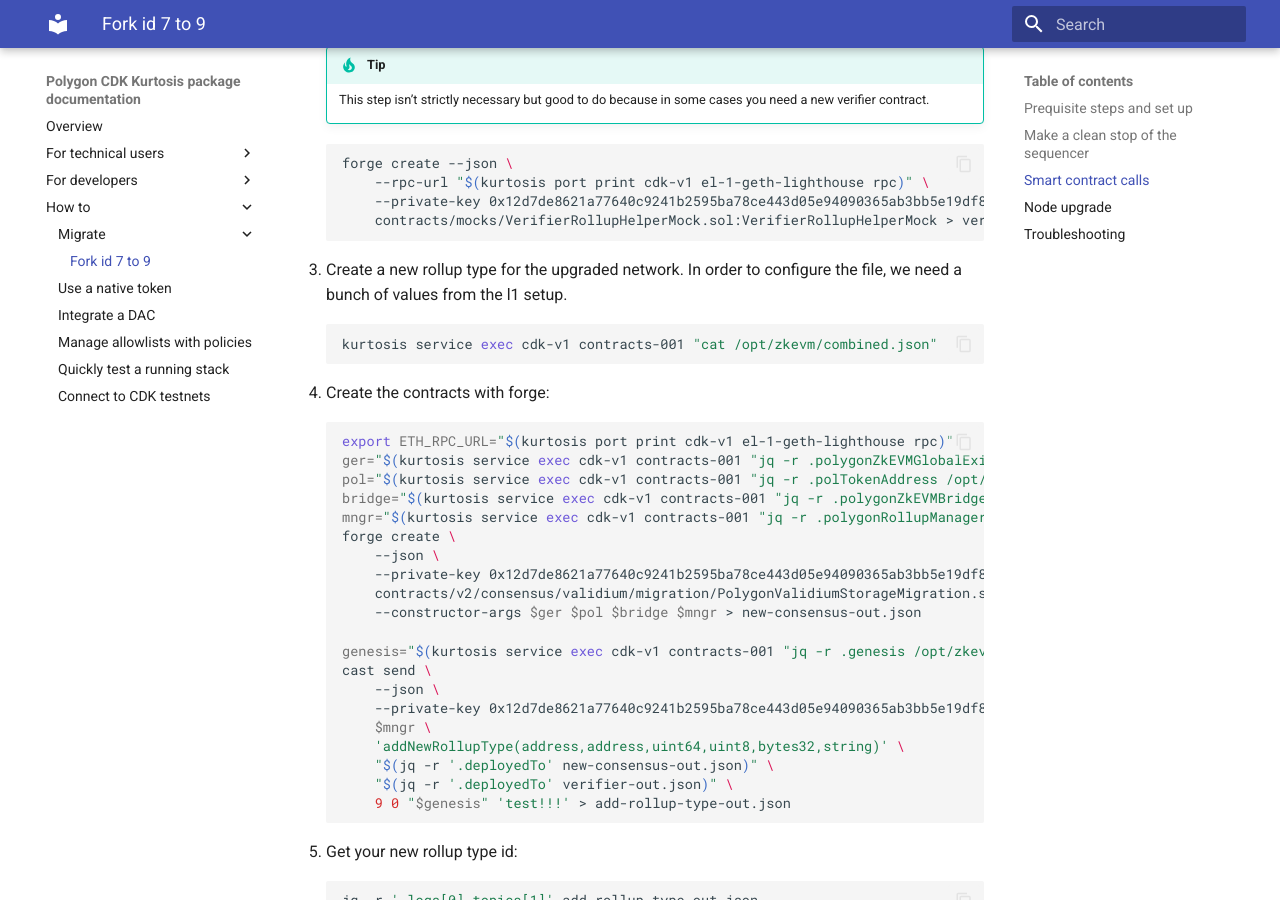
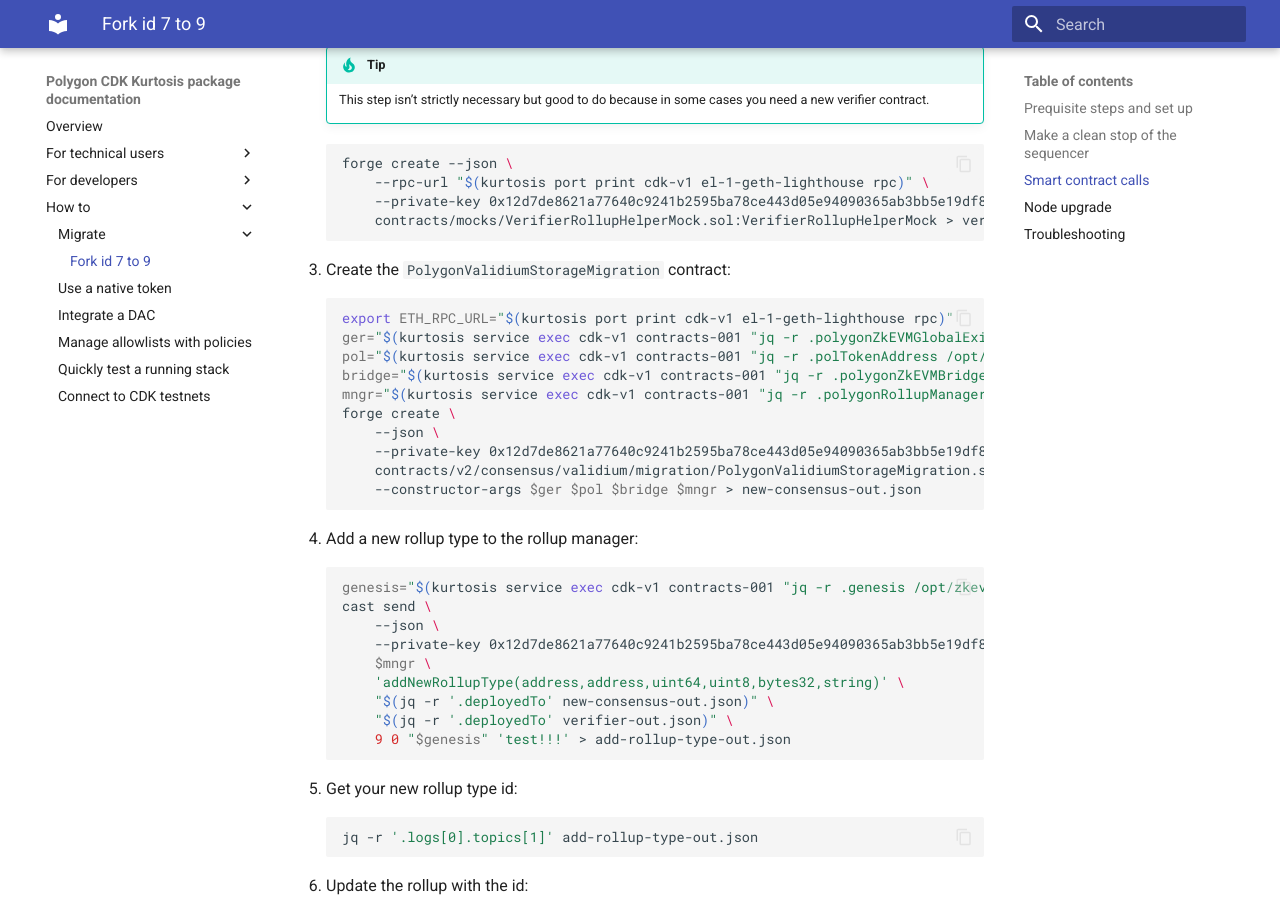
Before and after one commit to 0xPolygon/kurtosis-cdk, an MkDocs documentation site: the page built from docs/how-to/migrate/forkid-7-to-9.md, in a window 1280 px wide and 900 px high, scrolled down 3258 px. Built offline with MkDocs 1.6.1 and Material for MkDocs 9.7.7, drawn with Linux system fonts in a browser that asks for light colours.

Commit message:
last step amend

````diff
--- a/docs/how-to/migrate/forkid-7-to-9.md
+++ b/docs/how-to/migrate/forkid-7-to-9.md
@@ -163,13 +163,7 @@ cast to-dec $(cast rpc zkevm_batchNumber | sed 's/"//g')
         contracts/mocks/VerifierRollupHelperMock.sol:VerifierRollupHelperMock > verifier-out.json
     ```
 
-3. Create a new rollup type for the upgraded network. In order to configure the file, we need a bunch of values from the l1 setup.
-
-    ```sh
-    kurtosis service exec cdk-v1 contracts-001 "cat /opt/zkevm/combined.json"
-    ```
-
-4. Create the contracts with forge:
+3. Create the `PolygonValidiumStorageMigration` contract:
 
     ```sh
     export ETH_RPC_URL="$(kurtosis port print cdk-v1 el-1-geth-lighthouse rpc)"
@@ -182,7 +176,11 @@ cast to-dec $(cast rpc zkevm_batchNumber | sed 's/"//g')
         --private-key 0x12d7de8621a77640c9241b2595ba78ce443d05e94090365ab3bb5e19df82c625 \
         contracts/v2/consensus/validium/migration/PolygonValidiumStorageMigration.sol:PolygonValidiumStorageMigration \
         --constructor-args $ger $pol $bridge $mngr > new-consensus-out.json
+    ```
 
+4. Add a new rollup type to the rollup manager:
+
+    ```sh
     genesis="$(kurtosis service exec cdk-v1 contracts-001 "jq -r .genesis /opt/zkevm/combined.json" | tail -n +2)"
     cast send \
         --json \
````
